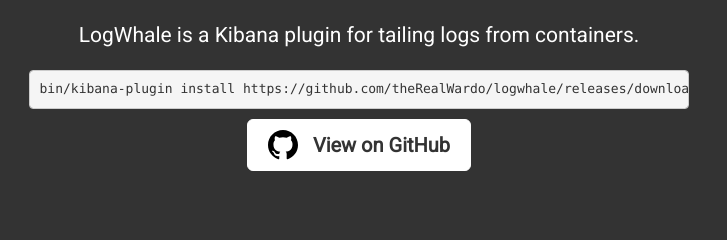
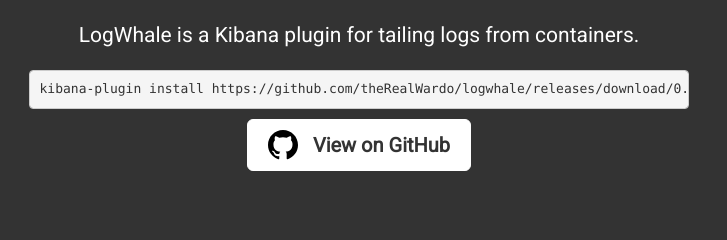
Before and after one commit to theRealWardo/logwhale, a plain HTML site: page index.html in a window 1280 px wide. Shown: the part 294-534 px from the top of the page, 281-1008 px from the left. Drawn offline with nearby package versions, Linux system fonts and the light colour scheme.

Commit message:
drop the bin/

```diff
--- a/index.html
+++ b/index.html
@@ -44,7 +44,7 @@
 
           <div class="inner cover">
             <p class="lead">LogWhale is a Kibana plugin for tailing logs from containers.</p>
-            <p class="lead"><pre>bin/kibana-plugin install https://github.com/theRealWardo/logwhale/releases/download/0.0.1/logwhale-0.0.1.zip</pre></p>
+            <p class="lead"><pre>kibana-plugin install https://github.com/theRealWardo/logwhale/releases/download/0.0.1/logwhale-0.0.1.zip</pre></p>
             <p class="lead">
             <a href="https://github.com/therealwardo/logwhale" class="btn btn-lg btn-default"><img src="github.svg"> View on GitHub</a>
             </p>
```
